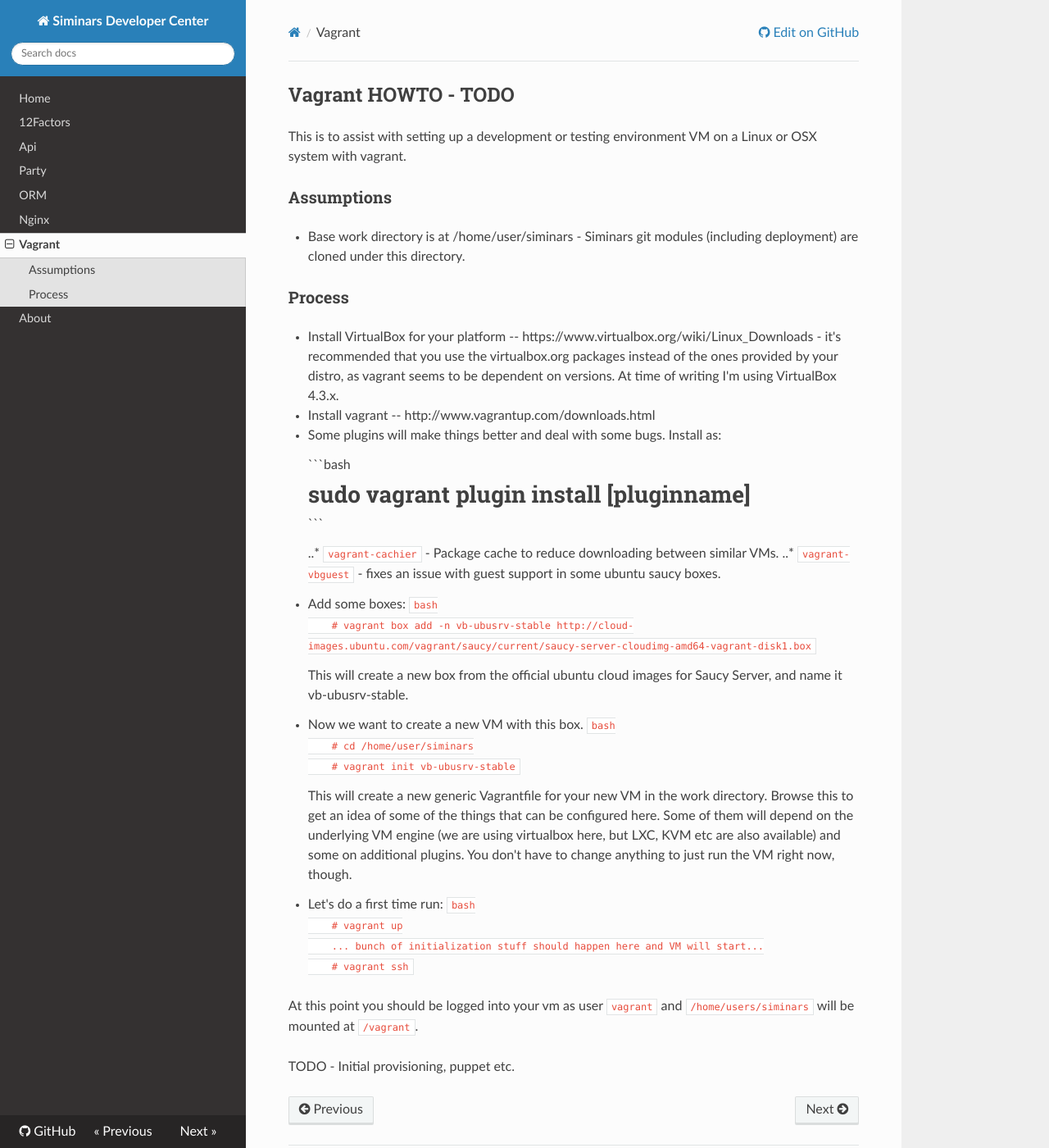
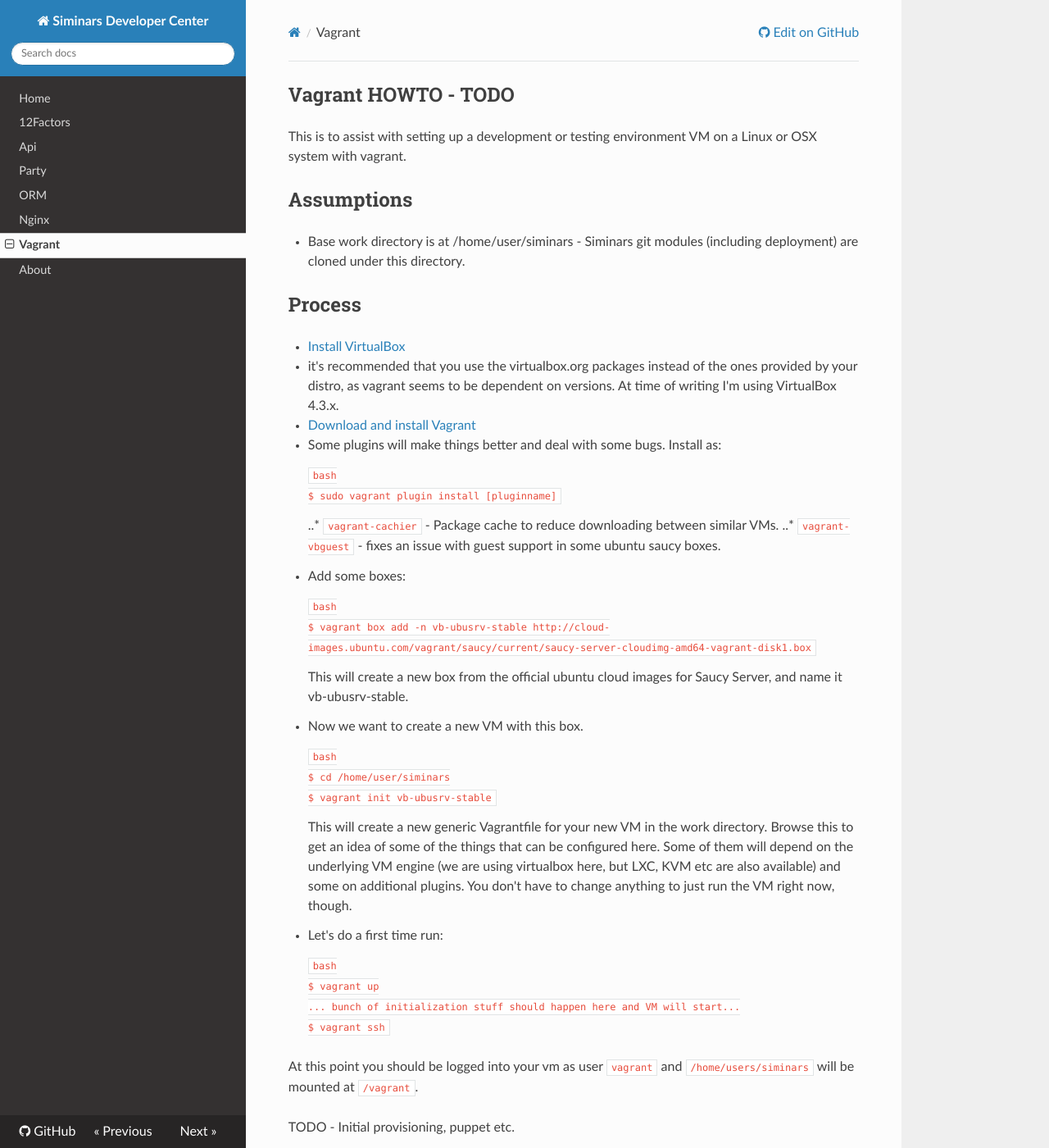
Before and after one commit to Simversity/literature, an MkDocs documentation site: the page built from docs/vagrant_howto.md, in a window 1280 px wide and 1400 px high. Shown: the whole window at 82% size. Built offline with MkDocs 1.6.1, drawn with Linux system fonts in a browser that asks for light colours; nearby versions of some CDN libraries; old or Windows-style settings are respelled for this version of MkDocs.

Commit message:
Reformat attempt, since it seems to break with the readthedocs theme.

````diff
--- a/docs/vagrant_howto.md
+++ b/docs/vagrant_howto.md
@@ -5,52 +5,61 @@ Vagrant HOWTO - TODO
 This is to assist with setting up a development or testing environment VM on a Linux or OSX system
 with vagrant.
 
-### Assumptions
+## Assumptions
 
- * Base work directory is at /home/user/siminars - Siminars git modules (including deployment) are
- cloned under this directory.
+ * Base work directory is at /home/user/siminars - Siminars git modules
+ (including deployment) are cloned under this directory.
 
-### Process
+## Process
 
- * Install VirtualBox for your platform -- https://www.virtualbox.org/wiki/Linux_Downloads - it's
- recommended that you use the virtualbox.org packages instead of the ones provided by your distro,
- as vagrant seems to be dependent on versions. At time of writing I'm using VirtualBox 4.3.x.
+ * [Install VirtualBox](https://www.virtualbox.org/wiki/Linux_Downloads)
+ - it's recommended that you use the virtualbox.org packages instead of
+ the ones provided by your distro, as vagrant seems to be dependent on
+ versions. At time of writing I'm using VirtualBox 4.3.x.
 
- * Install vagrant -- http://www.vagrantup.com/downloads.html
+ * [Download and install Vagrant](http://www.vagrantup.com/downloads.html)
 
  * Some plugins will make things better and deal with some bugs. Install as:
 
     ```bash
-    # sudo vagrant plugin install [pluginname]
+    $ sudo vagrant plugin install [pluginname]
     ```
 
     ..* `vagrant-cachier` - Package cache to reduce downloading between similar VMs.
     ..* `vagrant-vbguest` - fixes an issue with guest support in some ubuntu saucy boxes.
 
  * Add some boxes:
+
     ```bash
-    # vagrant box add -n vb-ubusrv-stable http://cloud-images.ubuntu.com/vagrant/saucy/current/saucy-server-cloudimg-amd64-vagrant-disk1.box
+    $ vagrant box add -n vb-ubusrv-stable http://cloud-images.ubuntu.com/vagrant/saucy/current/saucy-server-cloudimg-amd64-vagrant-disk1.box
     ```
 
-    This will create a new box from the official ubuntu cloud images for Saucy Server, and name it vb-ubusrv-stable.
+    This will create a new box from the official ubuntu cloud images
+    for Saucy Server, and name it vb-ubusrv-stable.
 
  * Now we want to create a new VM with this box.
+
     ```bash
-    # cd /home/user/siminars
-    # vagrant init vb-ubusrv-stable
+    $ cd /home/user/siminars
+    $ vagrant init vb-ubusrv-stable
     ```
 
-    This will create a new generic Vagrantfile for your new VM in the work directory. Browse this to get an idea of some of the things
-    that can be configured here. Some of them will depend on the underlying VM engine (we are using virtualbox here, but LXC, KVM etc
-    are also available) and some on additional plugins. You don't have to change anything to just run the VM right now, though.
+    This will create a new generic Vagrantfile for your new VM in the
+    work directory. Browse this to get an idea of some of the things that
+    can be configured here. Some of them will depend on the underlying
+    VM engine (we are using virtualbox here, but LXC, KVM etc are also
+    available) and some on additional plugins. You don't have to change
+    anything to just run the VM right now, though.
 
  * Let's do a first time run:
+
     ```bash
-    # vagrant up
+    $ vagrant up
     ... bunch of initialization stuff should happen here and VM will start...
-    # vagrant ssh
+    $ vagrant ssh
     ```
 
-At this point you should be logged into your vm as user `vagrant` and `/home/users/siminars` will be mounted at `/vagrant`.
+At this point you should be logged into your vm as user `vagrant` and
+`/home/users/siminars` will be mounted at `/vagrant`.
 
 TODO - Initial provisioning, puppet etc.
````
